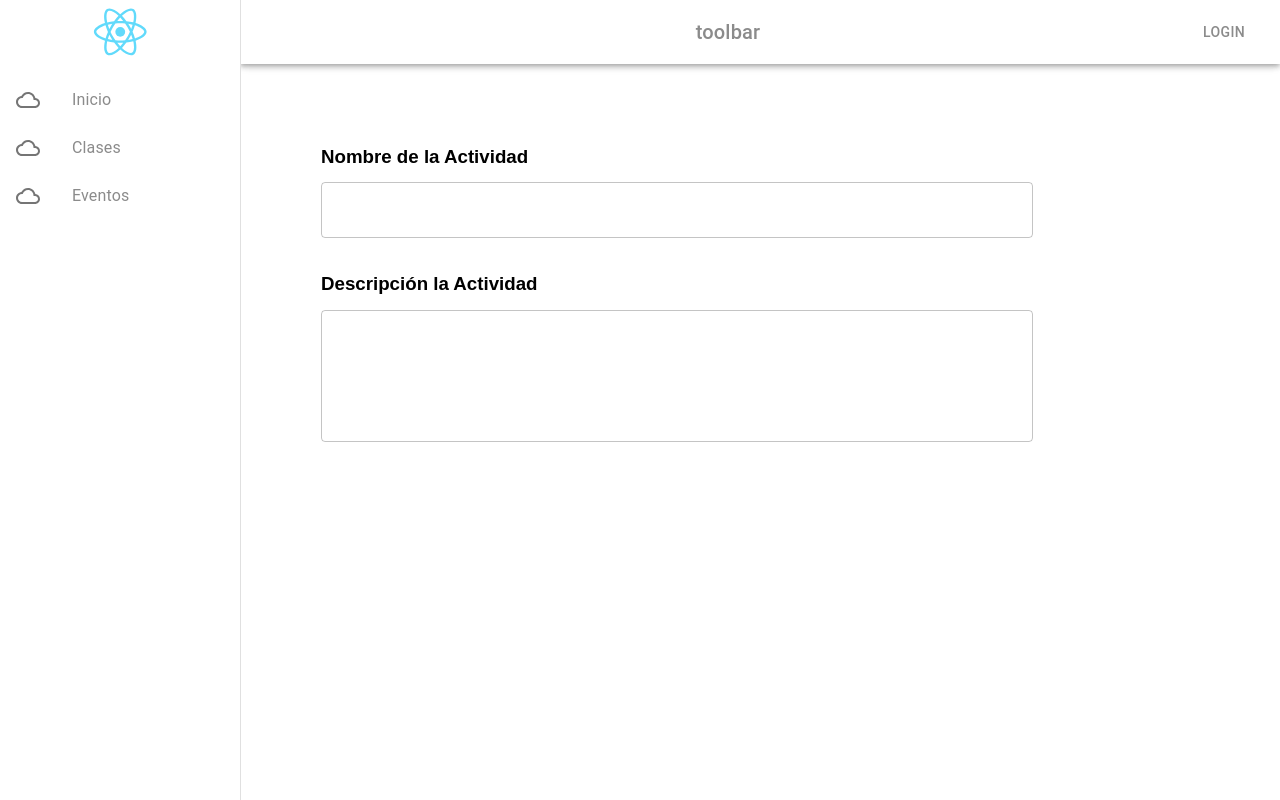
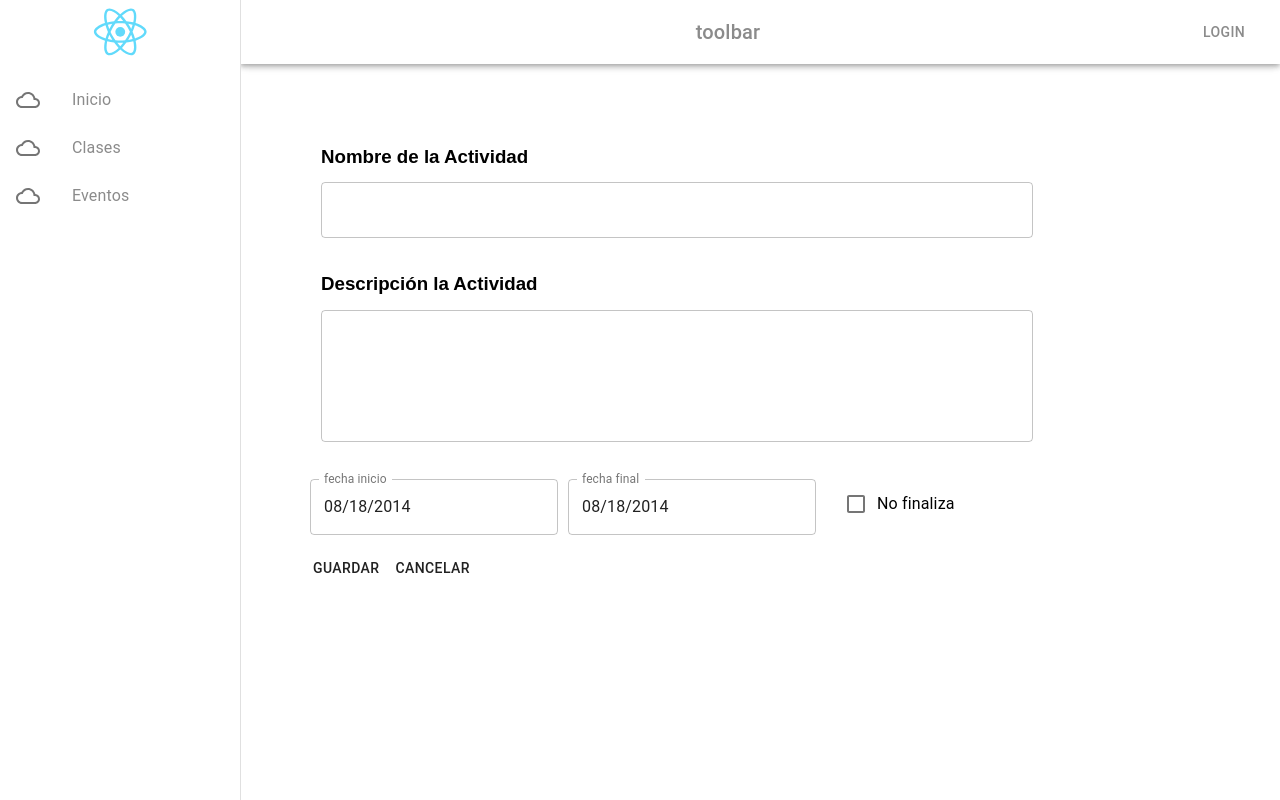
Before and after one commit to altrios/cerebello_front, a React (Create React App) app in the folder src/: page /newclass in a window 1280 px wide. Built offline with nearby package versions, Linux system fonts and the light colour scheme; the HTML template or start-up script is replaced by a standard one.

Commit message:
add datepickers

```diff
--- a/src/Components/Classes/Assistance.jsx
+++ b/src/Components/Classes/Assistance.jsx
@@ -6,6 +6,7 @@ import DateFnsUtils from '@date-io/date-fns';
 import {
     MuiPickersUtilsProvider,
     KeyboardDatePicker,
+    DatePicker
 } from '@material-ui/pickers';
 import StudentAsistance from './StudentAsistance';
 
@@ -67,8 +68,8 @@ const Assistance = () => {
                             <Box
                             >
                                 <MuiPickersUtilsProvider utils={DateFnsUtils}>
-                                    <KeyboardDatePicker
-                                        disableToolbar
+                                    <DatePicker
+                                        inputVariant="outlined"
                                         variant="inline"
                                         format="MM/dd/yyyy"
                                         margin="normal"
--- a/src/Components/Classes/NewClass.jsx
+++ b/src/Components/Classes/NewClass.jsx
@@ -1,11 +1,26 @@
-import { List, ListItem, TextField, makeStyles, Grid } from '@material-ui/core';
-import React from 'react';
+import { List, ListItem, TextField, makeStyles, Grid, Box, FormControlLabel, Checkbox, Button } from '@material-ui/core';
+import React, { useState } from 'react';
+import DateFnsUtils from '@date-io/date-fns';
+import 'date-fns';
+import {
+    MuiPickersUtilsProvider,
+    KeyboardDatePicker,
+    DatePicker
+} from '@material-ui/pickers';
+import id from 'date-fns/esm/locale/id/index.js';
 
 const useStyles = makeStyles(() => ({
     listStyle: {
         marginTop: '-20px',
         width: '80%'
+    },
+    datePicker_Box: {
+        padding: '5px'
+    },
+    check_Box: {
+        padding: '25px'
     }
+
 
 }));
 let text = [{
@@ -13,6 +28,50 @@ let text = [{
 }]
 
 const NewClass = () => {
+    const [selectedDate, setSelectedDate] = React.useState(new Date('2014-08-18T21:11:54'));
+    const [selectendDate, setSelectendDate] = React.useState(new Date('2014-08-18T21:11:54'));
+
+    const [endDAte, setEndDate] = useState(true);
+    const handleCheck = () => {
+        setEndDate(!endDAte)
+
+
+    }
+
+    const handleDateChange = (date) => {
+        setSelectedDate(date);
+    };
+    const handleEndDateChange = (date) => {
+        setSelectendDate(date);
+    };
+    const showendDate = () => {
+
+        if (endDAte == true) {
+
+            return (
+                <div className={classes.datePicker_Box}>
+                    <MuiPickersUtilsProvider utils={DateFnsUtils}>
+                        <DatePicker
+
+                            inputVariant="outlined"
+                            variant="inline"
+                            format="MM/dd/yyyy"
+                            margin="normal"
+                            id="date-picker-endDate"
+                            label="fecha final"
+                            value={selectendDate}
+                            onChange={handleEndDateChange}
+                            KeyboardButtonProps={{
+                                'aria-label': 'change date',
+                            }}
+                        />
+                    </MuiPickersUtilsProvider>
+                </div>
+            )
+        } else {
+            return (<div></div>)
+        }
+    }
     const classes = useStyles();
     return (
         <div className="Assistance">
@@ -26,7 +85,7 @@ const NewClass = () => {
                                 text.map((data, index) => {
                                     return (
                                         <div>
-                                           {/** <div dangerouslySetInnerHTML={{__html: data.title}} />*/ }
+                                            {/** <div dangerouslySetInnerHTML={{__html: data.title}} />*/}
 
                                         </div>
                                     );
@@ -55,6 +114,53 @@ const NewClass = () => {
                         </ListItem>
 
                     </List>
+                    <Grid container xs={12}>
+                        <Box className={classes.datePicker_Box}>
+
+                            <MuiPickersUtilsProvider utils={DateFnsUtils}>
+                                <DatePicker
+                                    inputVariant="outlined"
+                                    variant="inline"
+                                    format="MM/dd/yyyy"
+                                    margin="normal"
+                                    id="date-picker-inline"
+                                    label="fecha inicio"
+                                    value={selectedDate}
+                                    onChange={handleDateChange}
+                                    KeyboardButtonProps={{
+                                        'aria-label': 'change date',
+                                    }}
+                                />
+                            </MuiPickersUtilsProvider>
+                        </Box>
+
+                        <Box className={classes.datePicker_Box}>
+                            {showendDate}
+                        </Box>
+                        <Box className={classes.check_Box}>
+                            <FormControlLabel
+                                value="end"
+                                onChange={handleCheck}
+                                onClick={showendDate}
+                                control={<Checkbox color="primary" />}
+                                label="No finaliza"
+                                labelPlacement="end"
+                            />
+                        </Box>
+                    </Grid>
+                    <Grid container xs={12}>
+                        <Button
+                            type="submit"
+                        >
+                            Guardar
+                        </Button>
+                        <Button
+                            type="submit"
+                        >
+                            Cancelar
+                        </Button>
+                    </Grid>
+
                 </form>
             </Grid>
         </div>
--- a/src/Components/Home/Courses.jsx
+++ b/src/Components/Home/Courses.jsx
@@ -1,7 +1,8 @@
-import React from "react";
-import { Box, Grid, makeStyles, ListItem } from "@material-ui/core";
+import React, { useState } from "react";
+import { Box, Grid, makeStyles, ListItem, Button } from "@material-ui/core";
 import ArrowForwardIosIcon from '@material-ui/icons/ArrowForwardIos';
 import { Link } from "react-router-dom";
+import axios from 'axios';
 
 const activities = [{
     "type": "courses",
@@ -39,6 +40,7 @@ const activities = [{
         "deleted_at": null
     }
 }]
+
 const useStyles = makeStyles((theme) => ({
     text: {
         textAlign: 'left',
@@ -68,24 +70,50 @@ const useStyles = makeStyles((theme) => ({
     link_style: {
         color: "snow",
     },
-    arrowIcon:{
+    arrowIcon: {
         height: '2em',
-        fontSize:'2.5rem'
+        fontSize: '2.5rem'
     }
 
 }));
 
-function Courses() {
+
+export const Courses = (props) => {
+
+
+    const [courses, setCourses] = useState([]);
+    React.useEffect(() => {
+        console.log("hola")
+        obtenerDatos()
+    }, []);
+
+    const obtenerDatos = async () => {
+        const data = await fetch('http://cerebelloback.echilateral.com/api/v1/courses');
+
+        {/*const data = await fetch('http://cerebelloback.echilateral.com/api/v1/courses') */ }
+        const jsonData = await data.json();
+        let json = [{
+            data: jsonData
+        }]
+        setCourses(jsonData.data)
+        console.log(jsonData.data);
+    }
+
+
+
     const classes = useStyles();
+
     return (
         <div className="MuiGrid-grid-xs-12 ">
             <div className={classes.Title} >
                 <h3>Cronograma de Actividades</h3>
+
             </div>
+
 
             <Grid container xs={12} className={classes.activity_grid}>
                 {
-                    activities.map((data, index) => {
+                    courses.map((data, index) => {
                         if (index <= 2) {
                             return (
 
```
